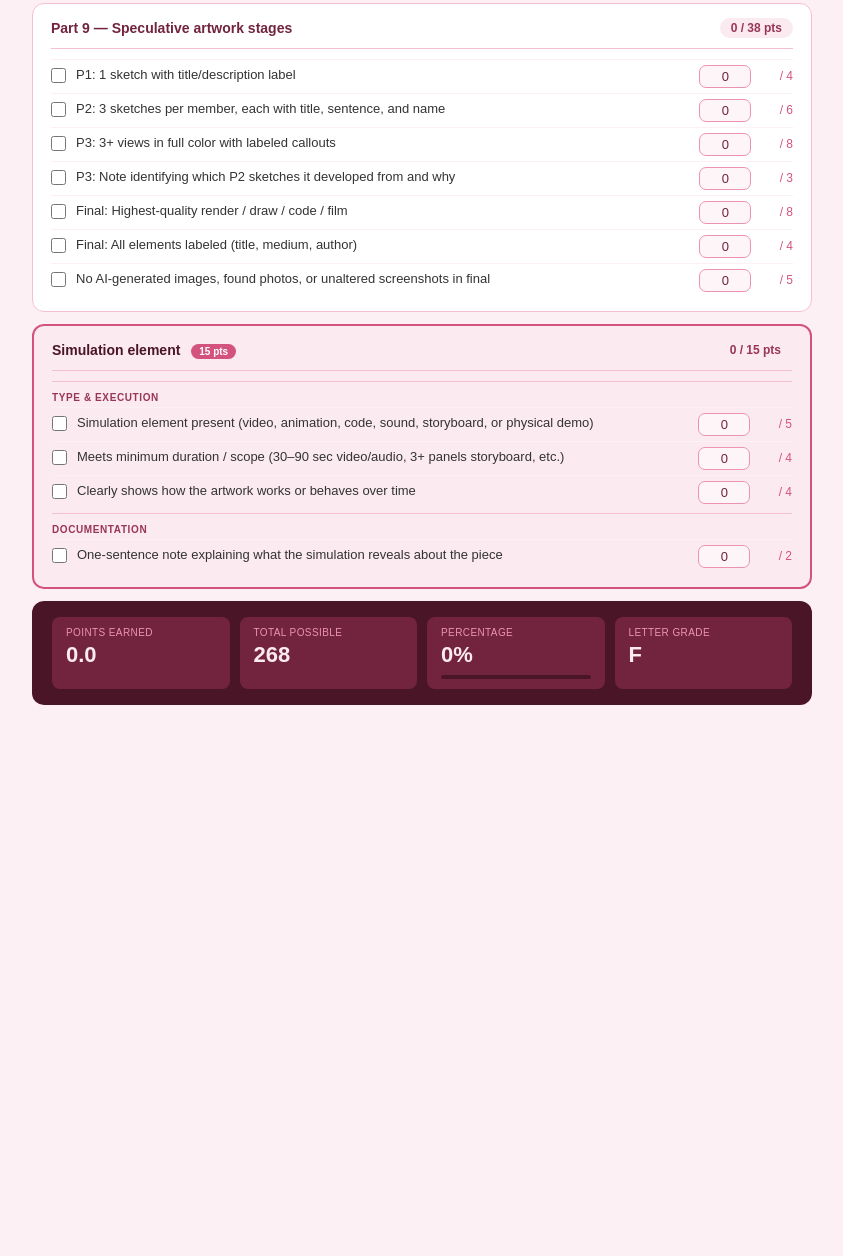
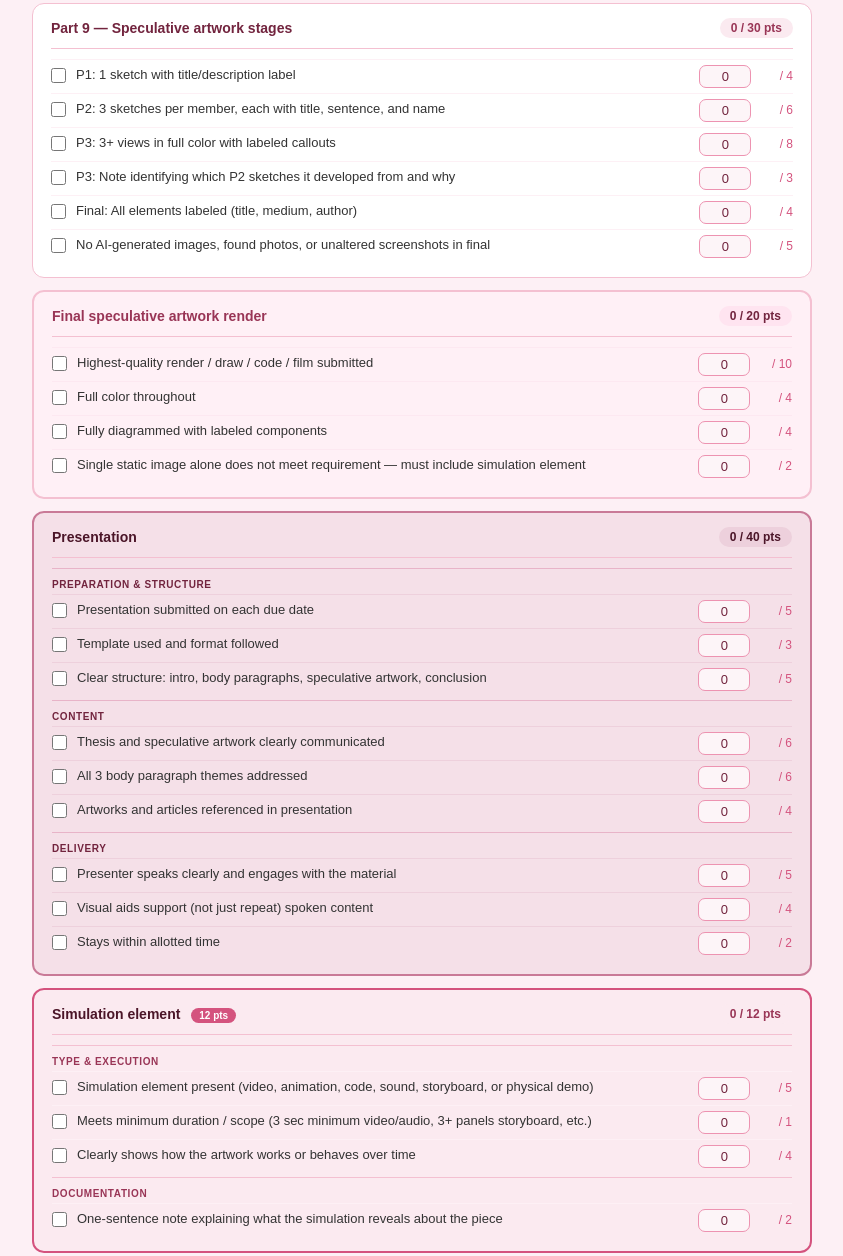
Before and after one commit to sbuckius/art104-module06-grading-rubric, a plain HTML site: page index.html in a window 1280 px wide. Shown: the part 3148-4404 px from the top of the page, without its empty margins (218-1061 px from the left). Before the commit the page ends 3877 px from the top, so only its background shows below. Drawn offline with nearby package versions, Linux system fonts and the light colour scheme.

Commit message:
Add files via upload

```diff
--- a/index.html
+++ b/index.html
@@ -26,6 +26,15 @@ body { font-family: Georgia, 'Times New Roman', serif; background: #FDF0F5; min-
 .btn-export:disabled { opacity: 0.6; cursor: not-allowed; }
 .sec { background: #fff; border: 1px solid #F4C0D1; border-radius: 12px; padding: 14px 18px; margin-bottom: 12px; }
 .sec.is-sim { background: #FBEAF0; border: 2px solid #D4537E; }
+.sec.is-render { background: #FFF0F6; border: 2px solid #F4C0D1; }
+.sec.is-render .sec-title { color: #993556; }
+.sec.is-render .row { border-top-color: #FDE8F1; }
+.sec.is-render .sec-score { background: #FFE4F0; color: #72243E; }
+.sec.is-pres { background: #F5E0E8; border: 2px solid #C97A97; }
+.sec.is-pres .sec-title { color: #4B1528; }
+.sec.is-pres .sublabel { color: #72243E; border-top-color: #E8B4C8; }
+.sec.is-pres .row { border-top-color: #EED0DC; }
+.sec.is-pres .sec-score { background: #EDD0DC; color: #4B1528; }
 .sec-hdr { display: flex; justify-content: space-between; align-items: center; border-bottom: 1px solid #F4C0D1; padding-bottom: 10px; margin-bottom: 10px; }
 .sec-title { font-size: 14px; font-weight: 700; color: #72243E; font-family: sans-serif; }
 .is-sim .sec-title { color: #4B1528; }
@@ -169,14 +178,36 @@ var DATA = [
     {l:"P2: 3 sketches per member, each with title, sentence, and name",pts:6},
     {l:"P3: 3+ views in full color with labeled callouts",pts:8},
     {l:"P3: Note identifying which P2 sketches it developed from and why",pts:3},
-    {l:"Final: Highest-quality render / draw / code / film",pts:8},
     {l:"Final: All elements labeled (title, medium, author)",pts:4},
     {l:"No AI-generated images, found photos, or unaltered screenshots in final",pts:5}
+  ]},
+  {t:"Final speculative artwork render", render:true, items:[
+    {l:"Highest-quality render / draw / code / film submitted",pts:10},
+    {l:"Full color throughout",pts:4},
+    {l:"Fully diagrammed with labeled components",pts:4},
+    {l:"Single static image alone does not meet requirement — must include simulation element",pts:2}
+  ]},
+  {t:"Presentation", pres:true, subs:[
+    {sl:"Preparation & structure", items:[
+      {l:"Presentation submitted on each due date",pts:5},
+      {l:"Template used and format followed",pts:3},
+      {l:"Clear structure: intro, body paragraphs, speculative artwork, conclusion",pts:5}
+    ]},
+    {sl:"Content", items:[
+      {l:"Thesis and speculative artwork clearly communicated",pts:6},
+      {l:"All 3 body paragraph themes addressed",pts:6},
+      {l:"Artworks and articles referenced in presentation",pts:4}
+    ]},
+    {sl:"Delivery", items:[
+      {l:"Presenter speaks clearly and engages with the material",pts:5},
+      {l:"Visual aids support (not just repeat) spoken content",pts:4},
+      {l:"Stays within allotted time",pts:2}
+    ]}
   ]},
   {t:"Simulation element", sim:true, subs:[
     {sl:"Type & execution", items:[
       {l:"Simulation element present (video, animation, code, sound, storyboard, or physical demo)",pts:5},
-      {l:"Meets minimum duration / scope (30–90 sec video/audio, 3+ panels storyboard, etc.)",pts:4},
+      {l:"Meets minimum duration / scope (3 sec minimum video/audio, 3+ panels storyboard, etc.)",pts:1},
       {l:"Clearly shows how the artwork works or behaves over time",pts:4}
     ]},
     {sl:"Documentation", items:[
@@ -236,13 +267,17 @@ DATA.forEach(function(sec){
   var secMax=allItems.reduce(function(a,i){return a+i.pts;},0);
 
   var secDiv=document.createElement('div');
-  secDiv.className='sec'+(sec.sim?' is-sim':'');
+  var cls='sec';
+  if(sec.sim) cls+=' is-sim';
+  else if(sec.render) cls+=' is-render';
+  else if(sec.pres) cls+=' is-pres';
+  secDiv.className=cls;
 
   var hdr=document.createElement('div'); hdr.className='sec-hdr';
   var titleSpan=document.createElement('span'); titleSpan.className='sec-title';
   if(sec.sim){
     titleSpan.textContent=sec.t+' ';
-    var badge=document.createElement('span'); badge.className='sim-badge'; badge.textContent='15 pts';
+    var badge=document.createElement('span'); badge.className='sim-badge'; badge.textContent='12 pts';
     titleSpan.appendChild(badge);
   } else { titleSpan.textContent=sec.t; }
 
@@ -321,9 +356,10 @@ document.getElementById('btn-export').addEventListener('click',function(){
       for(var k=0;k<allItems.length;k++){ var v=parseFloat(allRows[ri+k].ni.value)||0; secEarned+=Math.min(v,allItems[k].item.pts); }
 
       np(26);
-      rr(ml,y,cw,20,sec.sim?[75,21,40]:[114,36,62],null);
+      var hdrColor=sec.sim?[75,21,40]:sec.render?[153,53,86]:sec.pres?[120,45,75]:[114,36,62];
+      rr(ml,y,cw,20,hdrColor,null);
       doc.setFont('helvetica','bold'); doc.setFontSize(9); doc.setTextColor(251,234,240);
-      doc.text(sec.sim?sec.t+' [15 pts]':sec.t, ml+8, y+14);
+      doc.text(sec.sim?sec.t+' [12 pts]':sec.t, ml+8, y+14);
       doc.setFont('helvetica','normal'); doc.setFontSize(8); doc.setTextColor(237,147,177);
       doc.text(secEarned.toFixed(1)+' / '+secMax+' pts', ml+cw-6, y+14, {align:'right'});
       y+=22;
```
